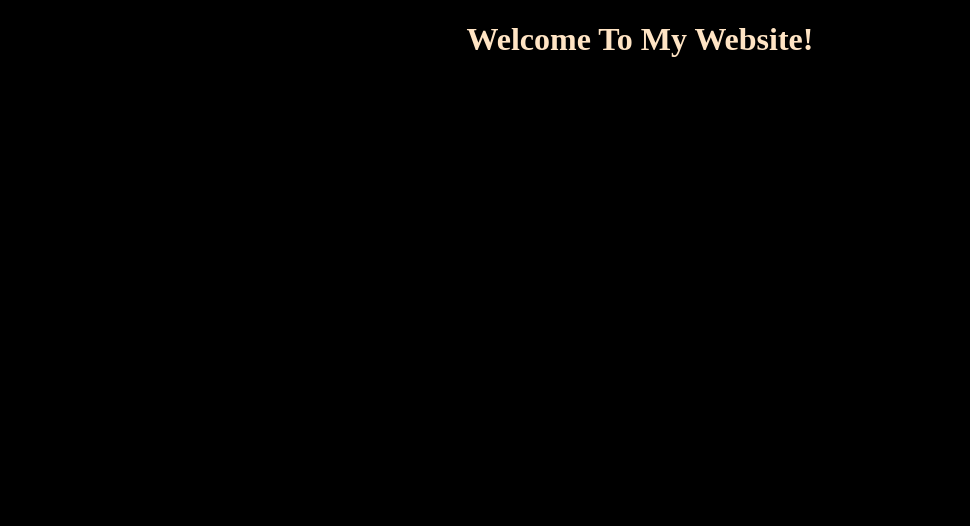
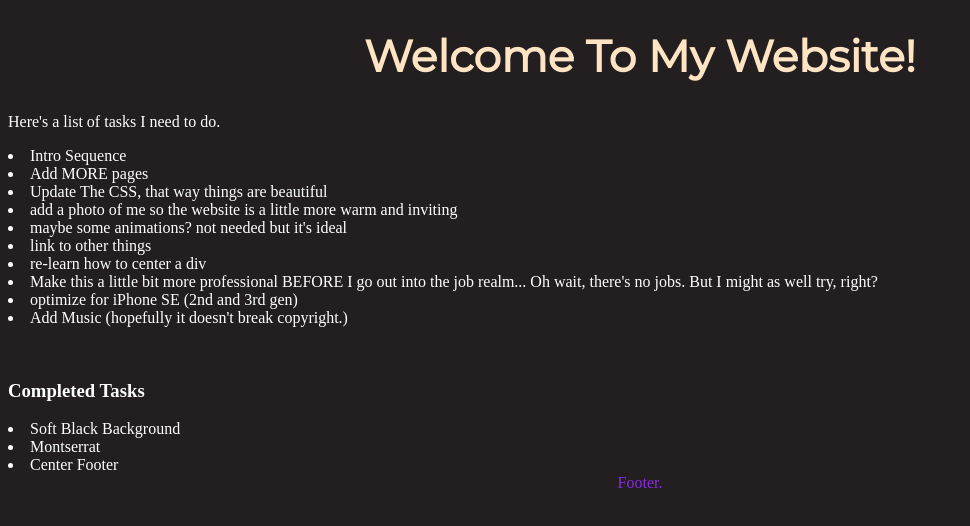
Before and after one commit to ptoughkneigh/ptoughkneigh-projects, a plain HTML site: page Personal Portfolio/index.html in a window 1280 px wide. Shown: the whole page, without its empty margins (0-970 px from the left). Drawn offline with Linux system fonts and the light colour scheme.

Commit message:
updated with things i need to finish

```diff
--- a/Personal Portfolio/index.html
+++ b/Personal Portfolio/index.html
@@ -4,18 +4,29 @@
     <meta charset="UTF-8">
     <meta name="viewport" content="width=device-width, initial-scale=1.0">
     <link rel="stylesheet" href="styles.css">
+    <link href='https://fonts.googleapis.com/css?family=Montserrat' rel='stylesheet'>
     <title>Antonio Rodarte</title>
 </head>
 <body>
     <h1>Welcome To My Website!</h1>
     <p>
-        Here's a list of things I need to do.
+        Here's a list of tasks I need to do.
+        <li>Intro Sequence</li>
+        <li>Add MORE pages</li>
         <li>Update The CSS, that way things are beautiful</li>
         <li>add a photo of me so the website is a little more warm and inviting</li>
-        <li>maybe some animations?</li>
-        <li>Make this a little bit more professional BEFORE I go out into the job realm...</li>
+        <li>maybe some animations? not needed but it's ideal</li>
+        <li>link to other things</li>
+        <li>re-learn how to center a div</li>
+        <li>Make this a little bit more professional BEFORE I go out into the job realm... Oh wait, there's no jobs. But I might as well try, right?</li>
+        <li>optimize for iPhone SE (2nd and 3rd gen)</li>
+        <li>Add Music (hopefully it doesn't break copyright.)</li>
     </p>
-    <p>Deez nuts.</p>
-    <p>Testing!!! please work!!! oh my god!!!</p>
+    <br>
+    <h3>Completed Tasks</h3>
+    <li>Soft Black Background</li>
+    <li>Montserrat</li>
+    <li>Center Footer</li>
+    <footer>Footer.</footer>
 </body>
 </html>
--- a/Personal Portfolio/styles.css
+++ b/Personal Portfolio/styles.css
@@ -1,9 +1,20 @@
+* {
+    color: white;
+}
 h1 {
-    color: bisque;
+    color: bisque !important;
+    font-family: 'Montserrat';
+    font-size: 275%;
     justify-content: center;
     align-items: center;
     display: flex;
 }
 body{
-    background-color: black;
+    background-color: #231F20;
 }
+footer{
+    color: blueviolet;
+    justify-content: center;
+    align-items: center;
+    display: flex;
+}
```
